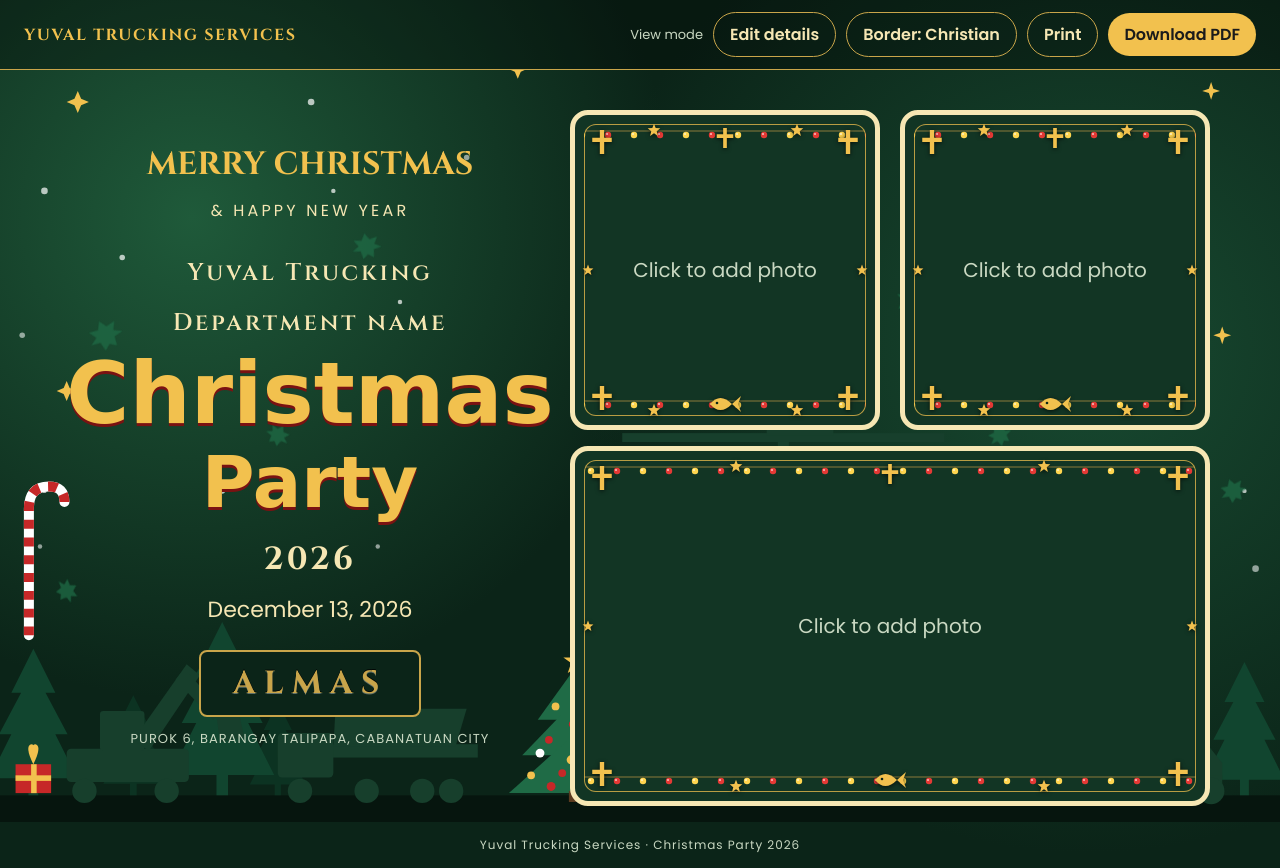
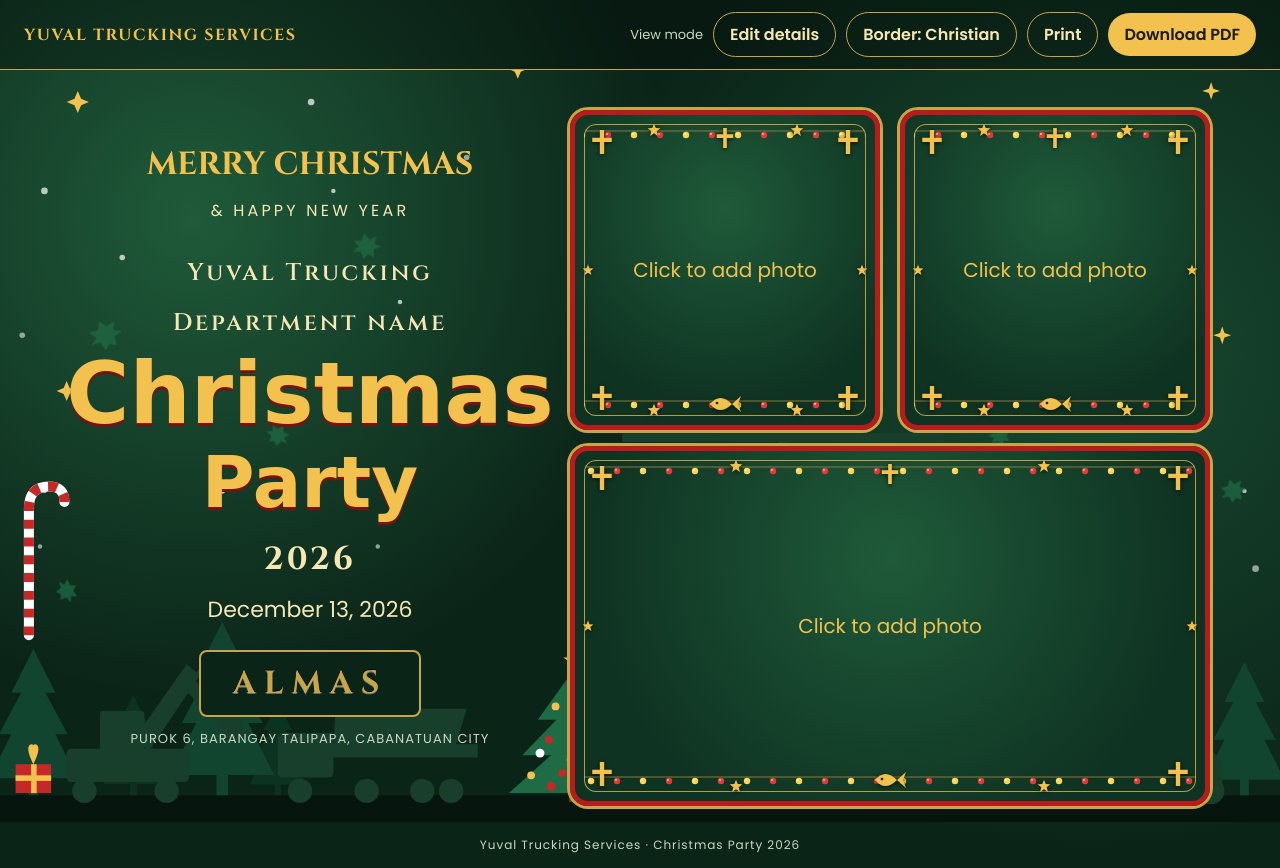
Before and after one commit to Bokkis/photobooth, a plain HTML site: page index.html in a window 1280 px wide. Drawn offline with Linux system fonts and the light colour scheme; a web font is replaced by a local one.

Commit message:
Update frame styles in index.html

```diff
--- a/index.html
+++ b/index.html
@@ -30,7 +30,7 @@ body.editing .editable{outline:2px dashed var(--gold);outline-offset:4px;border-
 .photos{position:relative;z-index:1;width:640px;display:flex;flex-direction:column;gap:16px;padding:40px 0 16px}
 .row{display:grid;grid-template-columns:310px 310px;gap:20px;justify-content:center}
 /* Every card has the same size; the photo fills the card */
-.frame{position:relative;display:block;overflow:hidden;border:5px solid var(--cream);border-radius:18px;background:var(--frame);cursor:pointer;color:var(--muted);font-size:20px;text-align:center}
+.frame{position:relative;display:block;overflow:hidden;border:5px solid #b71c1c;border-radius:18px;background:radial-gradient(circle at 50% 30%,#1f5a3a 0,#0f3322 75%);box-shadow:0 0 0 3px var(--gold2);cursor:pointer;color:var(--gold);font-size:20px;text-align:center}
 .frame.top{width:310px;height:320px}
 .frame.big{width:640px;height:360px}
 .frame input{display:none}
```
